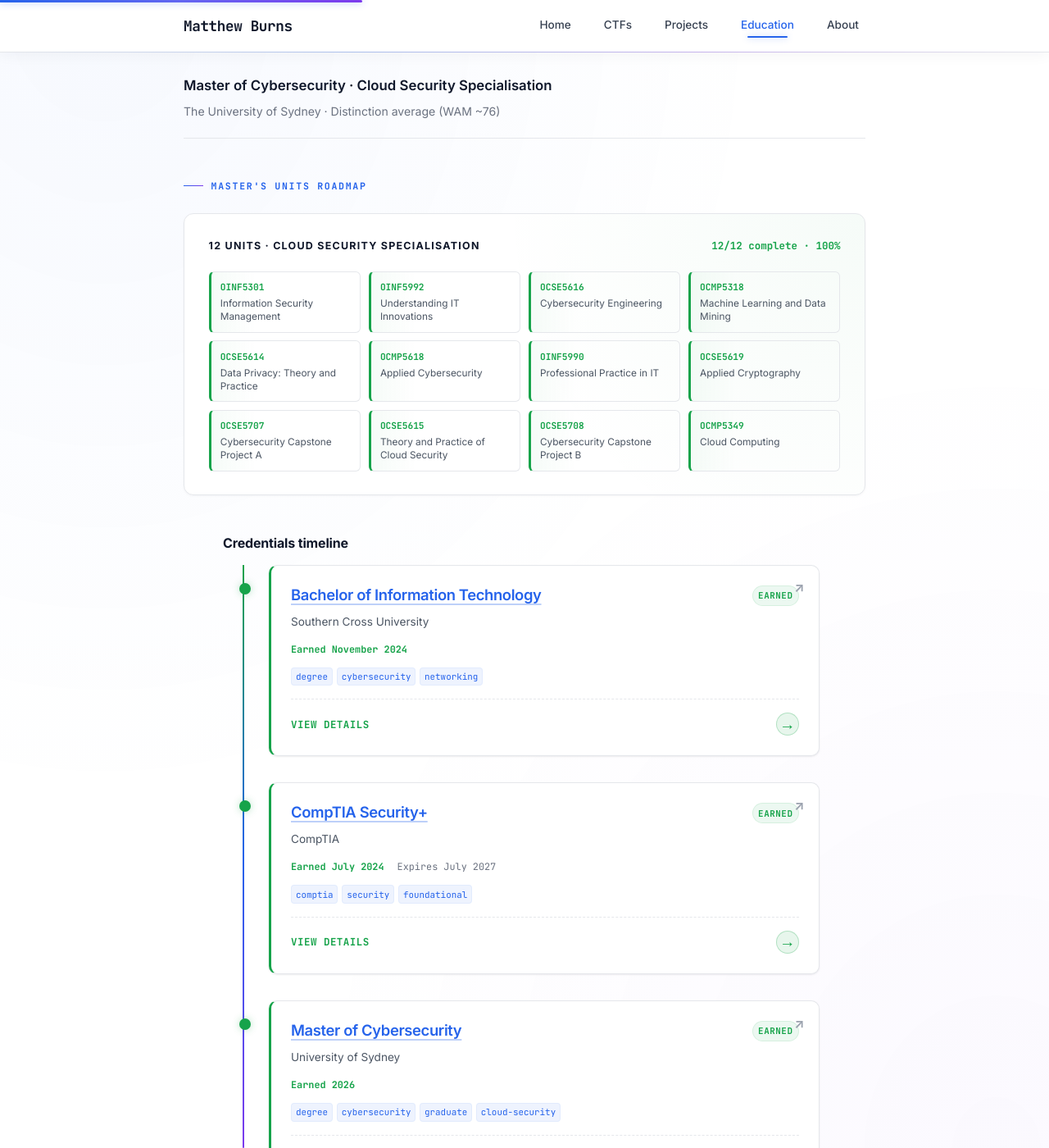
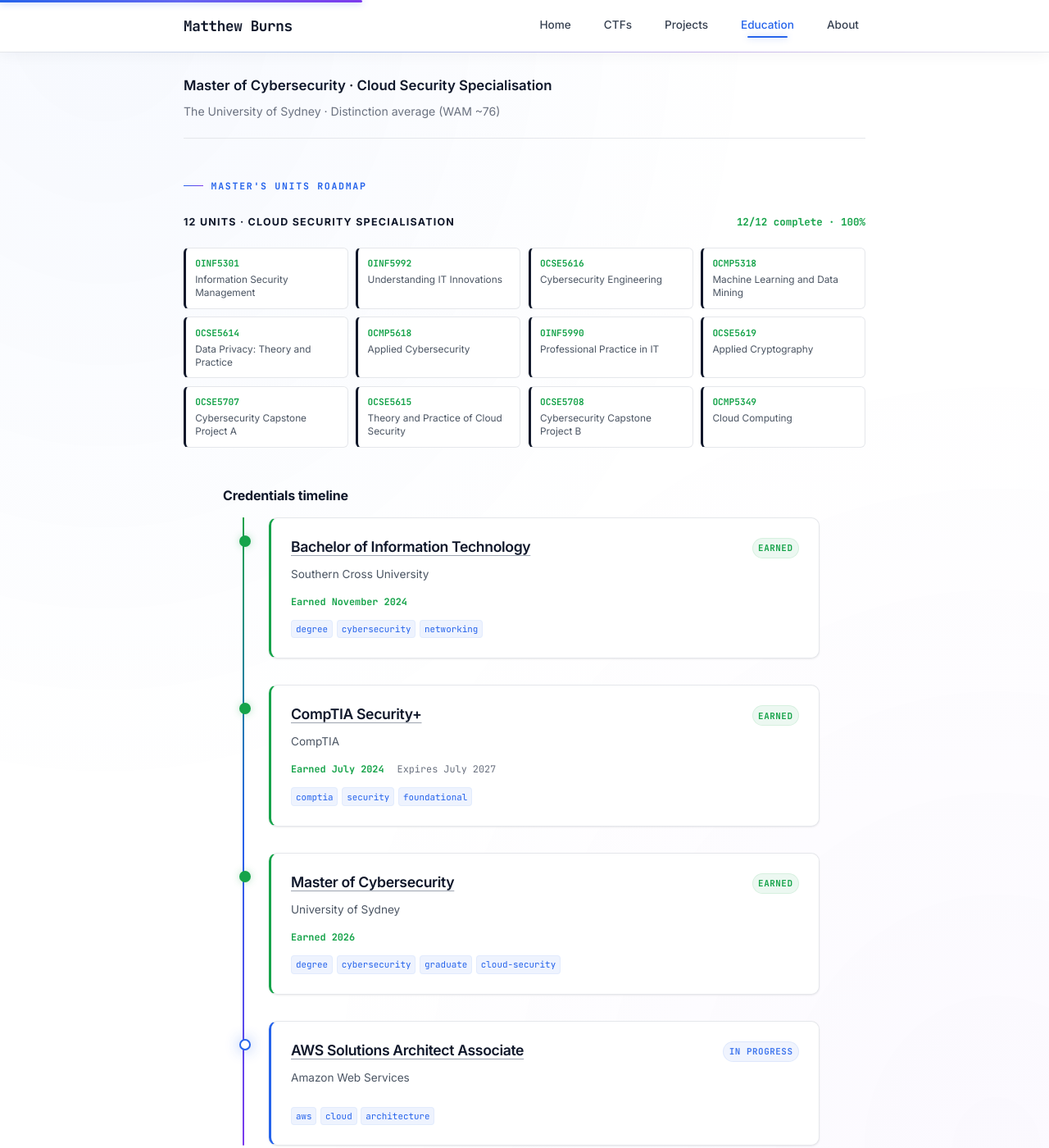
Before and after one commit to mburns00/mburns00.github.io, a Jekyll site: the page built from pages/certs.html, in a window 1280 px wide and 1400 px high, scrolled down 392 px. Shown: the whole window at 82% size. Built offline with Jekyll 4.4.1, drawn with Linux system fonts in a browser that asks for light colours; some web fonts are replaced; some of the changed text lies outside the part shown.

Commit message:
restraint round 2: cert cards keep one affordance (underlined title only); roadmap drops gradient tints + radial backdrop; tech-freq bars solid dark not glowing gradient

```diff
--- a/_sass/_certs-page.scss
+++ b/_sass/_certs-page.scss
@@ -124,96 +124,29 @@
     margin-bottom: $spacing-sm;
   }
 
-  // Title styled as a clear link
+  // Title — sole link affordance (underlined, like a real link)
   .card-title {
-    font-size: 1.15rem;
-    color: $accent-blue;
+    font-size: 1.1rem;
+    color: $text-heading;
     margin: 0;
     font-weight: 600;
     text-decoration: underline;
-    text-decoration-color: rgba($accent-blue, 0.3);
-    text-decoration-thickness: 1.5px;
+    text-decoration-color: $slate-300;
+    text-decoration-thickness: 1px;
     text-underline-offset: 4px;
-    transition: color 200ms ease, text-decoration-color 200ms ease;
+    transition: text-decoration-color 200ms ease, color 200ms ease;
   }
   .cert-node:hover & .card-title {
-    color: $accent-blue-dim;
+    color: $accent-blue;
     text-decoration-color: $accent-blue;
   }
-
-  // CTA footer — always visible, animates on hover
-  .card-cta {
-    display: flex;
-    align-items: center;
-    justify-content: space-between;
-    gap: 0.4rem;
-    margin-top: $spacing-md;
-    padding-top: $spacing-md;
-    border-top: 1px dashed $border;
-    font-family: $font-mono;
-    font-size: 0.78rem;
-    font-weight: 700;
-    color: $accent-blue;
-    transition: all 200ms ease;
-    letter-spacing: 0.04em;
-    text-transform: uppercase;
-
-    .cta-arrow {
-      font-size: 1.2rem;
-      transition: transform 200ms ease;
-      line-height: 1;
-      display: inline-flex;
-      align-items: center;
-      justify-content: center;
-      width: 28px;
-      height: 28px;
-      background: rgba($accent-blue, 0.1);
-      border: 1px solid rgba($accent-blue, 0.2);
-      border-radius: 50%;
-    }
-  }
-  .cert-node:hover & .card-cta {
-    color: $accent-blue-dim;
-    .cta-arrow {
-      background: $accent-blue;
-      color: #ffffff;
-      border-color: $accent-blue;
-      transform: translateX(4px);
-    }
-  }
-  .cert-node.earned & .card-cta {
+  .cert-node.earned:hover & .card-title {
     color: $success-green;
-    .cta-arrow {
-      background: rgba($success-green, 0.1);
-      border-color: rgba($success-green, 0.25);
-    }
-  }
-  .cert-node.earned:hover & .card-cta .cta-arrow {
-    background: $success-green;
-    color: #ffffff;
-    border-color: $success-green;
+    text-decoration-color: $success-green;
   }
 
-  // Permanent corner indicator — top-right arrow shows clickability without hover
-  &::after {
-    content: "↗";
-    position: absolute;
-    top: 0.85rem;
-    right: 1.1rem;
-    font-size: 1rem;
-    color: $slate-300;
-    transition: color 200ms ease, transform 200ms ease;
-    pointer-events: none;
-    z-index: 1;
-    font-weight: 700;
-  }
-  .cert-node:hover &::after {
-    color: $accent-blue;
-    transform: translate(2px, -2px);
-  }
-  .cert-node.earned:hover &::after {
-    color: $success-green;
-  }
+  // Remove card-cta footer and corner arrow — title underline is enough
+  .card-cta { display: none; }
 
   .status-pill {
     font-family: $font-mono;
--- a/pages/certs.html
+++ b/pages/certs.html
@@ -105,20 +105,7 @@
     margin: 1rem 0 3rem 0;
   }
   .roadmap-card {
-    background: #ffffff;
-    border: 1px solid #e5e7eb;
-    border-radius: 12px;
-    padding: 1.75rem 1.85rem;
-    box-shadow: 0 1px 3px rgba(15, 23, 42, 0.04);
-    position: relative;
-    overflow: hidden;
-  }
-  .roadmap-card::before {
-    content: "";
-    position: absolute;
-    inset: 0;
-    background: radial-gradient(circle at 100% 0%, rgba(22, 163, 74, 0.04), transparent 50%);
-    pointer-events: none;
+    padding: 0;
   }
   .roadmap-head {
     display: flex;
@@ -157,14 +144,8 @@
     cursor: default;
     position: relative;
   }
-  .roadmap-unit.completed {
-    border-left-color: #16a34a;
-    background: linear-gradient(90deg, rgba(22, 163, 74, 0.04), transparent 30%);
-  }
-  .roadmap-unit.current {
-    border-left-color: #2563eb;
-    background: linear-gradient(90deg, rgba(37, 99, 235, 0.05), transparent 30%);
-  }
+  .roadmap-unit.completed { border-left-color: #0f172a; }
+  .roadmap-unit.current { border-left-color: #2563eb; }
   .roadmap-unit.remaining {
     border-left-color: #d1d5db;
   }
@@ -248,10 +229,6 @@
           {% for tag in cert.tags %}<span class="tag">{{ tag }}</span>{% endfor %}
         </div>
         {% endif %}
-        <div class="card-cta">
-          <span class="cta-text">View details</span>
-          <span class="cta-arrow" aria-hidden="true">&rarr;</span>
-        </div>
       </div>
     </a>
     {% endfor %}
```
Also changed, not shown: pages/tools.html (+2 -5 lines).
